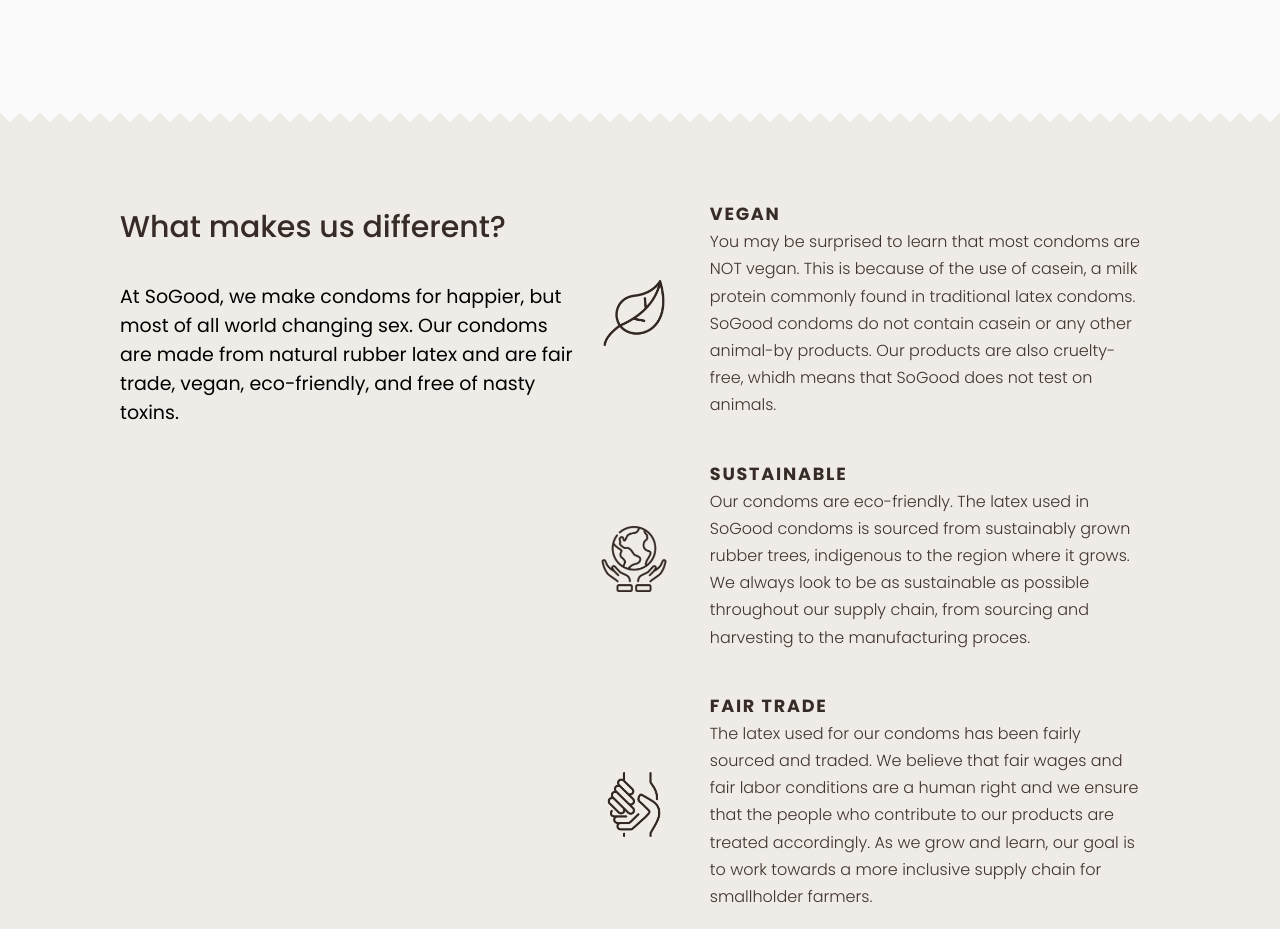
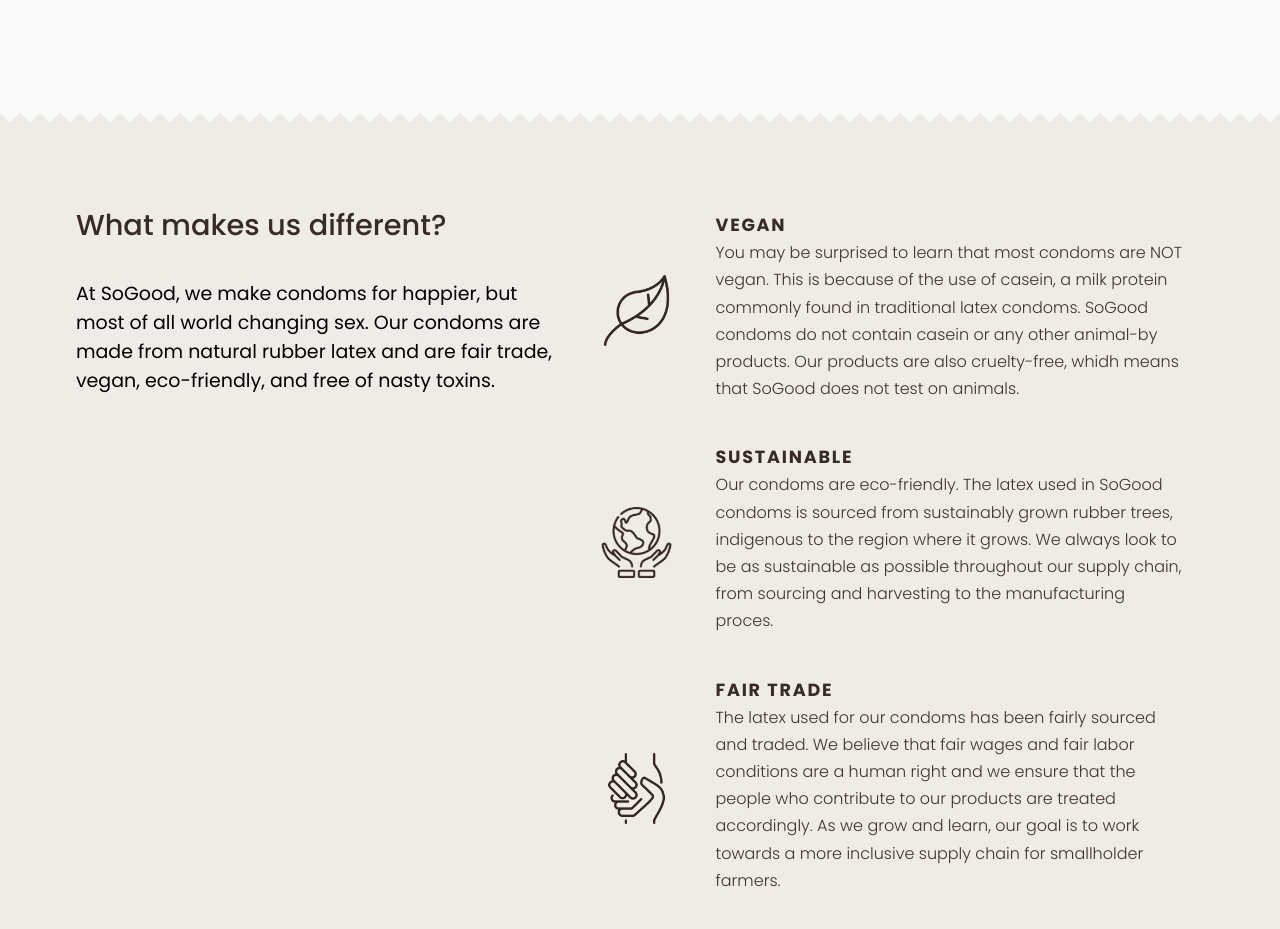
Before and after one commit to jelenagav/sogood, a plain HTML site: page index.html in a window 1280 px wide. Shown: the part 1600-2529 px from the top of the page. Drawn offline with nearby package versions, Linux system fonts and the light colour scheme.

Commit message:
font fix

```diff
--- a/index.css
+++ b/index.css
@@ -785,7 +785,7 @@
 }
 
 .section-3 h3 {
-  font-size: 30px;
+  font-size: 1.8rem;
   color: #362B27!important;
   text-align: left;
 }
@@ -873,10 +873,11 @@
 @media (min-width: 768px) {
   .section-3 .flex-container {
     padding: 3vw 0;
+    max-width: 87%;
   }
 
   .section-3 .flex-container__column:nth-child(2) {
-    padding: 1R% 0;
+    padding: 1% 0;
   }
 
   .section-3 p {
@@ -918,7 +919,7 @@
     display: inline-block;
     vertical-align: middle;
     max-width: 13%;
-    margin-right: 39px;
+    margin-right: 20px;
     margin-left: -39px;
   }
 
@@ -951,6 +952,11 @@
 /*    margin: 0em 3em 0em 3em!important;
 */  }
   .section-3 p {
+  }
+
+  .section-3 img {
+    margin-right: 39px;
+    margin-left: -39px;
   }
 }
 
```
